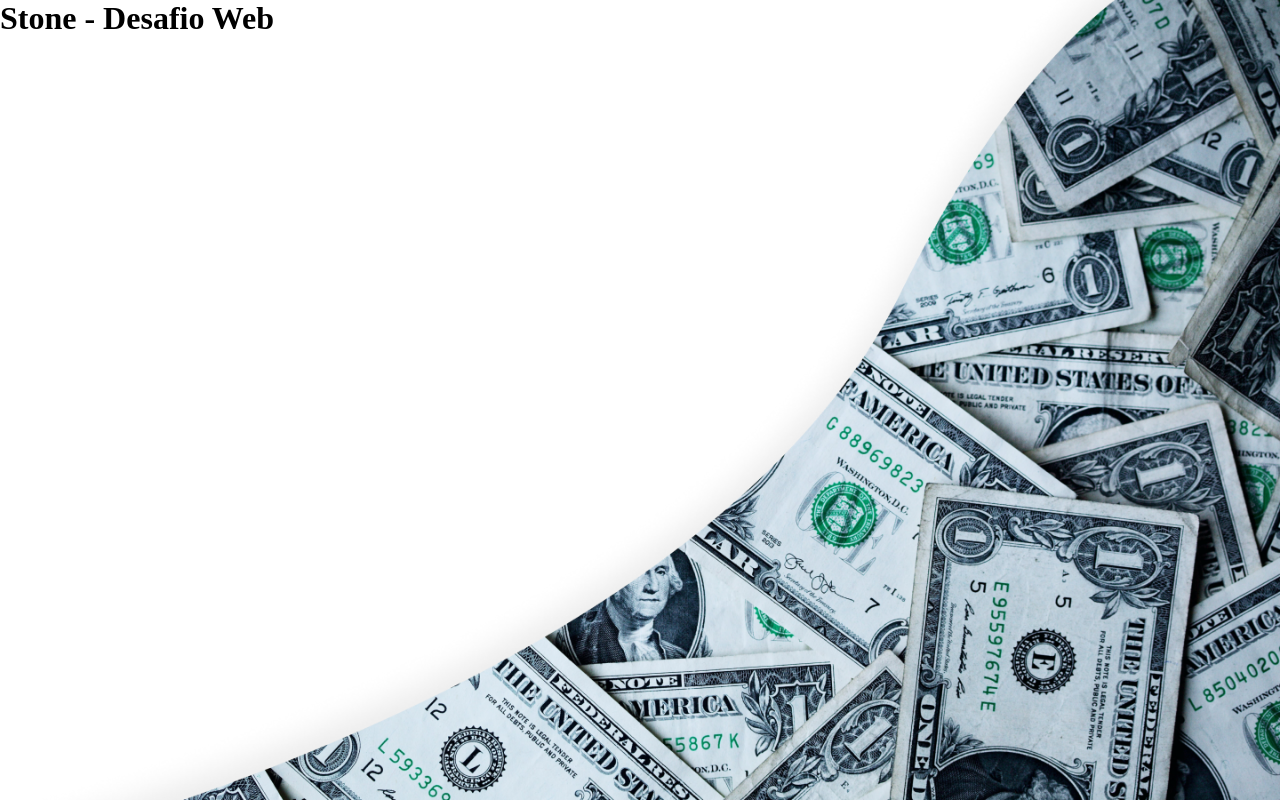
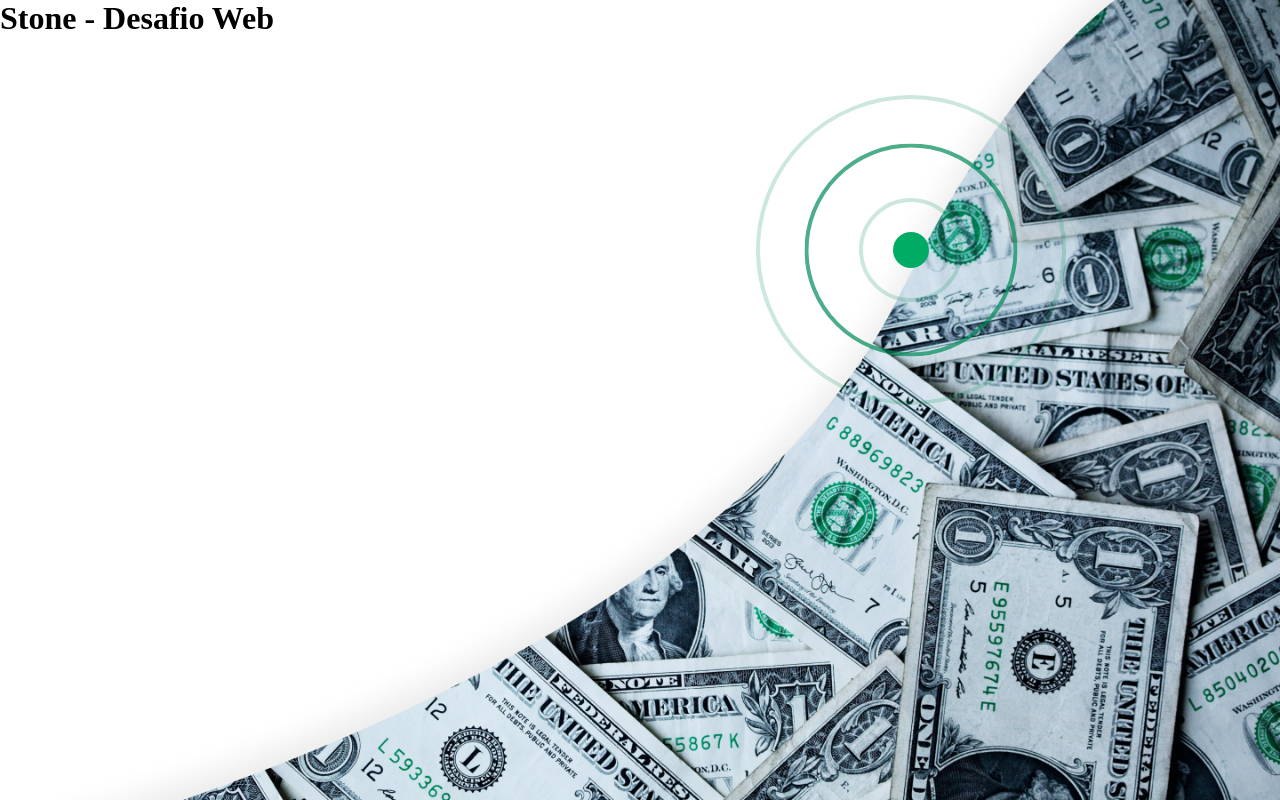
Before and after one commit to guifrangolino/stone-desafio-web, a React (Vite) app: page / in a window 1280 px wide. Built offline with nearby package versions, Linux system fonts and the light colour scheme.

Commit message:
Criação da elipse

```diff
--- a/src/App.tsx
+++ b/src/App.tsx
@@ -1,9 +1,11 @@
+import { Elipse } from "./components/Elipse"
 import { Main } from "./components/Main"
 
 function App() {
   return (
     <Main>
       <h1>Stone - Desafio Web</h1>
+      <Elipse />
     </Main>
   )
 }
--- /dev/null
+++ b/src/components/Elipse/index.tsx
@@ -0,0 +1,20 @@
+import { Container } from "./style";
+
+export function Elipse() {
+  return (
+    <Container>
+      <svg xmlns="http://www.w3.org/2000/svg" width="36" height="36" viewBox="0 0 36 36" fill="none">
+        <circle cx="18" cy="18" r="18" fill="#00AB63" />
+      </svg>
+      <svg xmlns="http://www.w3.org/2000/svg" width="104" height="104" viewBox="0 0 104 104" fill="none">
+        <circle opacity="0.2" cx="52" cy="52" r="50" stroke="#008B57" stroke-width="4" />
+      </svg>
+      <svg xmlns="http://www.w3.org/2000/svg" width="213" height="213" viewBox="0 0 213 213" fill="none">
+        <circle opacity="0.7" cx="106.5" cy="106.5" r="104.5" stroke="#008B57" stroke-width="4" />
+      </svg>
+      <svg width="310" height="310" viewBox="0 0 310 310" fill="none" xmlns="http://www.w3.org/2000/svg">
+        <circle opacity="0.2" cx="155" cy="155" r="153" stroke="#008B57" stroke-width="4" />
+      </svg>
+    </Container>
+  )
+}
--- /dev/null
+++ b/src/components/Elipse/style.ts
@@ -0,0 +1,16 @@
+import { styled } from 'styled-components'
+
+export const Container = styled.div`
+  position: absolute;
+  right: 0;
+  top: 250px;
+  right: 450px;
+  right: 28.8%;
+
+  svg {
+    position: absolute;
+    top: 50%;
+    left: 50%;
+    transform: translate(-50%, -50%);
+  }
+`
```
